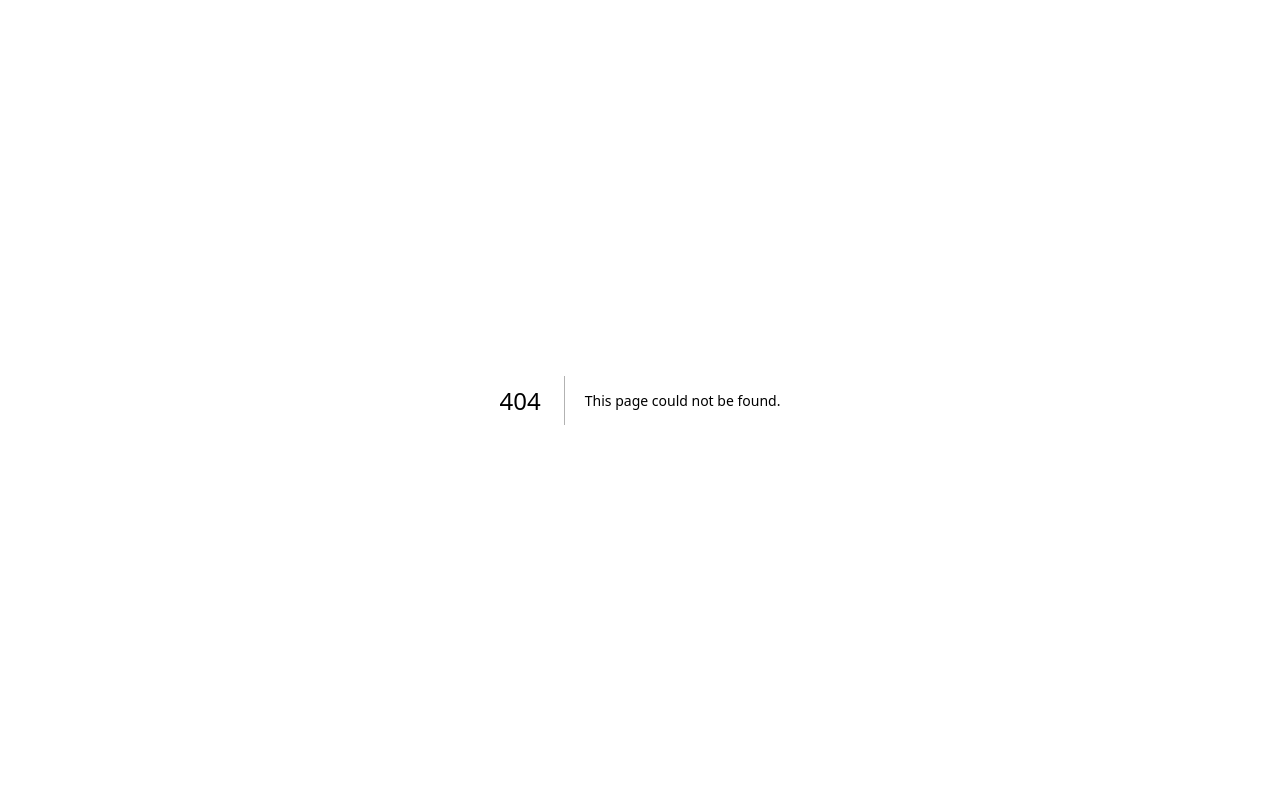
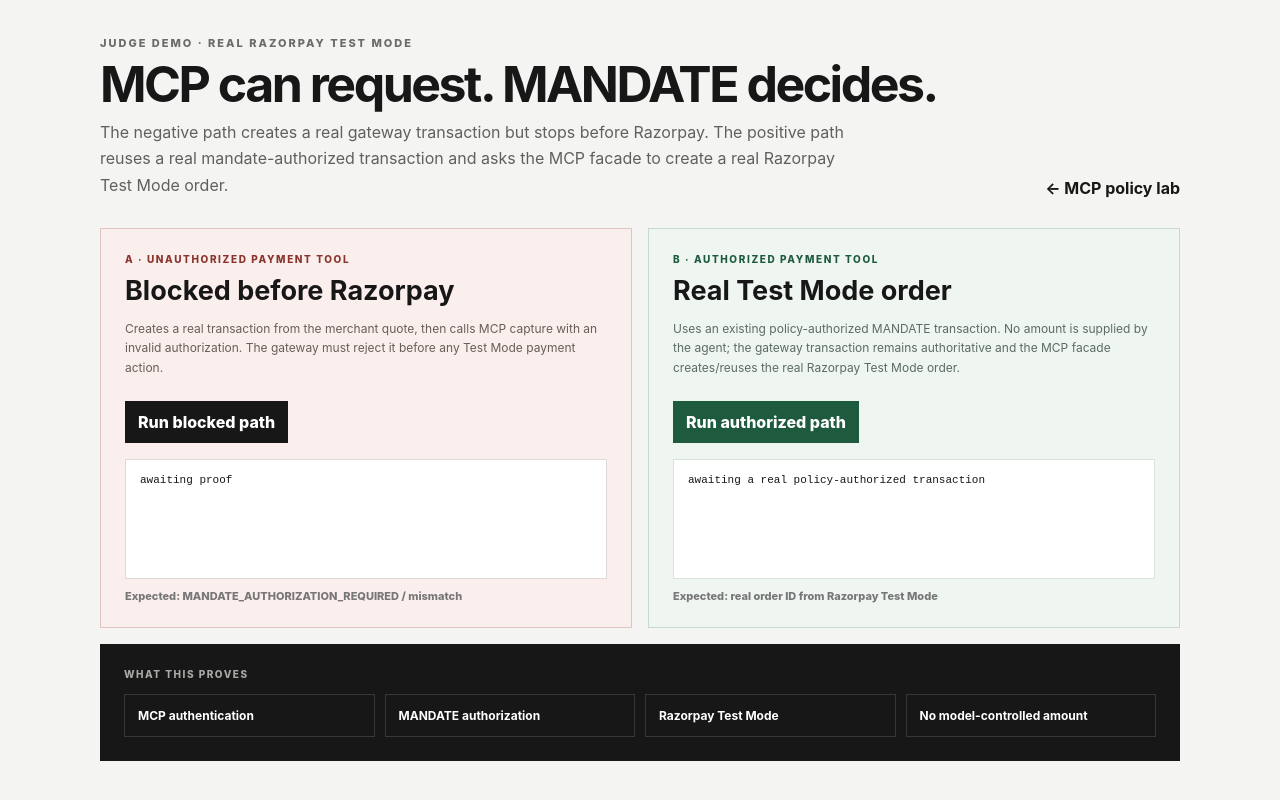
Before and after one commit to akashrajeev/AgenticCommerce, a Next.js app in the folder apps/buyer/: page /mcp/authorized in a window 1280 px wide. Before the commit this address had no page. Built offline with nearby package versions, Linux system fonts and the light colour scheme.

Commit message:
feat: add authorized MCP Test Mode judge page

```diff
--- /dev/null
+++ b/apps/buyer/src/app/mcp/authorized/page.tsx
@@ -0,0 +1,76 @@
+"use client";
+
+import { useState } from "react";
+
+type Result = { status: number; body: unknown } | null;
+
+export default function AuthorizedMcpLab() {
+  const [blocked, setBlocked] = useState<Result>(null);
+  const [authorized, setAuthorized] = useState<Result>(null);
+  const [busy, setBusy] = useState(false);
+
+  async function run(action: "guard" | "authorized-test-order", setter: (value: Result) => void) {
+    setBusy(true);
+    try {
+      const response = await fetch("/api/mcp-lab", {
+        method: "POST",
+        headers: { "content-type": "application/json" },
+        body: JSON.stringify({ action }),
+        cache: "no-store",
+      });
+      setter({ status: response.status, body: await response.json().catch(() => null) });
+    } catch (error) {
+      setter({ status: 502, body: { error: error instanceof Error ? error.message : "MCP_LAB_FAILED" } });
+    } finally {
+      setBusy(false);
+    }
+  }
+
+  const blockedBody = blocked?.body as { result?: { content?: Array<{ text?: string }> }; body?: unknown } | undefined;
+  const authorizedBody = authorized?.body as { result?: { content?: Array<{ text?: string }>; structuredContent?: Record<string, unknown> }; proof?: string; body?: unknown } | undefined;
+  const blockedText = blockedBody?.result?.content?.[0]?.text;
+  const authorizedText = authorizedBody?.result?.content?.[0]?.text;
+  const authorizedProof = authorizedBody?.proof;
+
+  return (
+    <main style={{ minHeight: "100vh", background: "#f4f4f2", color: "#171717", padding: 36, fontFamily: "Inter, Arial, sans-serif" }}>
+      <div style={{ maxWidth: 1080, margin: "0 auto" }}>
+        <header style={{ display: "flex", justifyContent: "space-between", gap: 24, alignItems: "end" }}>
+          <div>
+            <div style={{ fontSize: 11, letterSpacing: 2, fontWeight: 800, color: "#6b6b67" }}>JUDGE DEMO · REAL RAZORPAY TEST MODE</div>
+            <h1 style={{ fontSize: 50, lineHeight: .98, margin: "10px 0", letterSpacing: "-.05em" }}>MCP can request. MANDATE decides.</h1>
+            <p style={{ maxWidth: 760, color: "#60605c", lineHeight: 1.65, margin: 0 }}>The negative path creates a real gateway transaction but stops before Razorpay. The positive path reuses a real mandate-authorized transaction and asks the MCP facade to create a real Razorpay Test Mode order.</p>
+          </div>
+          <a href="/mcp" style={{ color: "#171717", fontWeight: 700, textDecoration: "none" }}>← MCP policy lab</a>
+        </header>
+
+        <section style={{ marginTop: 30, display: "grid", gridTemplateColumns: "1fr 1fr", gap: 16 }}>
+          <article style={{ background: "#fbefed", border: "1px solid #dfc4bf", padding: 24 }}>
+            <div style={{ color: "#8b342d", fontSize: 10, letterSpacing: 1.6, fontWeight: 800 }}>A · UNAUTHORIZED PAYMENT TOOL</div>
+            <h2 style={{ fontSize: 27, margin: "9px 0" }}>Blocked before Razorpay</h2>
+            <p style={{ color: "#6a5c58", fontSize: 12, lineHeight: 1.6 }}>Creates a real transaction from the merchant quote, then calls MCP capture with an invalid authorization. The gateway must reject it before any Test Mode payment action.</p>
+            <button disabled={busy} onClick={() => void run("guard", setBlocked)} style={{ marginTop: 12, padding: "11px 13px", border: 0, background: "#171717", color: "white", fontWeight: 800, cursor: "pointer" }}>Run blocked path</button>
+            <div style={{ marginTop: 16, background: "white", border: "1px solid #e0d8d5", padding: 14, fontFamily: "monospace", fontSize: 11, minHeight: 120, overflow: "auto" }}>{blocked ? JSON.stringify(blocked.body, null, 2) : "awaiting proof"}</div>
+            <div style={{ marginTop: 10, fontSize: 11, fontWeight: 800, color: blockedText ? "#8b342d" : "#777" }}>{blockedText ?? "Expected: MANDATE_AUTHORIZATION_REQUIRED / mismatch"}</div>
+          </article>
+
+          <article style={{ background: "#eff6f1", border: "1px solid #c7d9cc", padding: 24 }}>
+            <div style={{ color: "#1e5b3e", fontSize: 10, letterSpacing: 1.6, fontWeight: 800 }}>B · AUTHORIZED PAYMENT TOOL</div>
+            <h2 style={{ fontSize: 27, margin: "9px 0" }}>Real Test Mode order</h2>
+            <p style={{ color: "#5c6b61", fontSize: 12, lineHeight: 1.6 }}>Uses an existing policy-authorized MANDATE transaction. No amount is supplied by the agent; the gateway transaction remains authoritative and the MCP facade creates/reuses the real Razorpay Test Mode order.</p>
+            <button disabled={busy} onClick={() => void run("authorized-test-order", setAuthorized)} style={{ marginTop: 12, padding: "11px 13px", border: 0, background: "#1e5b3e", color: "white", fontWeight: 800, cursor: "pointer" }}>Run authorized path</button>
+            <div style={{ marginTop: 16, background: "white", border: "1px solid #d9e4dc", padding: 14, fontFamily: "monospace", fontSize: 11, minHeight: 120, overflow: "auto" }}>{authorized ? JSON.stringify(authorized.body, null, 2) : "awaiting a real policy-authorized transaction"}</div>
+            <div style={{ marginTop: 10, fontSize: 11, fontWeight: 800, color: authorizedProof?.includes("RAZORPAY") ? "#1e5b3e" : "#777" }}>{authorizedText ?? authorizedProof ?? "Expected: real order ID from Razorpay Test Mode"}</div>
+          </article>
+        </section>
+
+        <section style={{ marginTop: 16, background: "#171717", color: "white", padding: 24 }}>
+          <div style={{ fontSize: 10, letterSpacing: 1.5, color: "#a9a9a5", fontWeight: 800 }}>WHAT THIS PROVES</div>
+          <div style={{ marginTop: 14, display: "grid", gridTemplateColumns: "repeat(4, 1fr)", gap: 10 }}>
+            {["MCP authentication", "MANDATE authorization", "Razorpay Test Mode", "No model-controlled amount"].map((label) => <div key={label} style={{ border: "1px solid #373737", padding: 13, fontSize: 12, fontWeight: 700 }}>{label}</div>)}
+          </div>
+        </section>
+      </div>
+    </main>
+  );
+}
```
